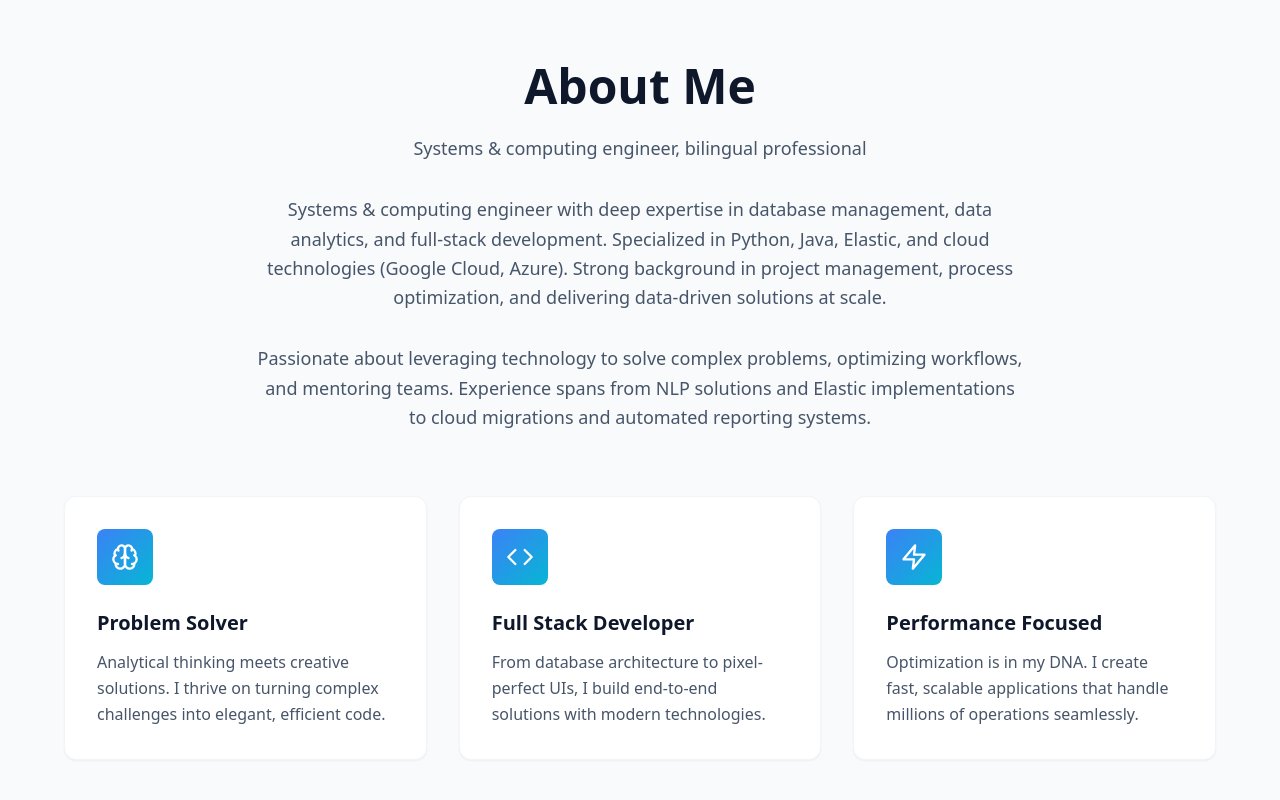
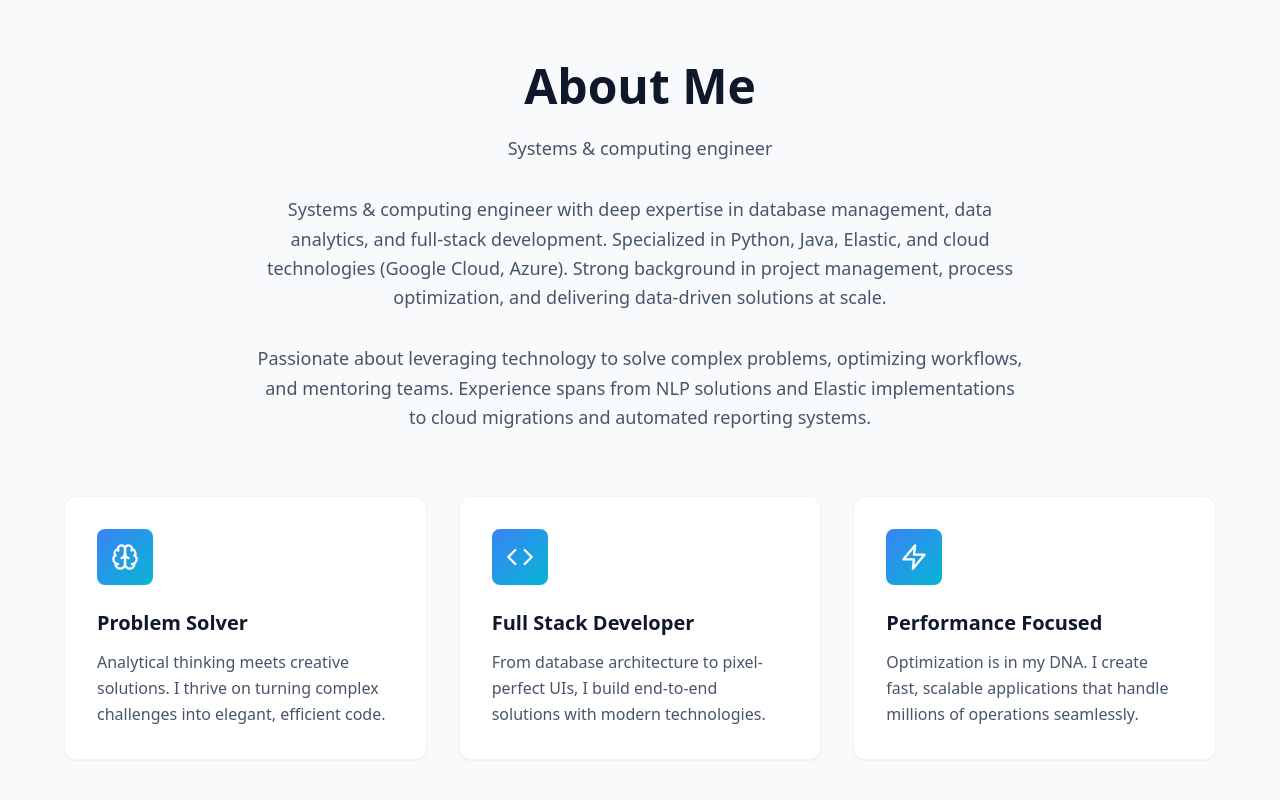
Before and after one commit to CamGitH/cam, a React (Vite) app: page / in a window 1280 px wide. Shown: the part 834-1634 px from the top of the page. Built offline with nearby package versions, Linux system fonts and the light colour scheme.

Commit message:
Updated LanguageContext.tsx

```diff
--- a/src/contexts/LanguageContext.tsx
+++ b/src/contexts/LanguageContext.tsx
@@ -22,7 +22,7 @@ const translations = {
     'hero.description': 'Enthusiastic about solving problems obtaining the best results, motivated by new challenges, learning and fast adapting, excellent teamwork skills with multiple stakeholders. Providing customized and helpful support experience, becoming a trusted advisor.',
     'hero.contact': 'Get in Touch',
     'about.title': 'About Me',
-    'about.subtitle': 'Systems & computing engineer, bilingual professional',
+    'about.subtitle': 'Systems & computing engineer',
     'about.description': "Systems & computing engineer with deep expertise in database management, data analytics, and full-stack development. Specialized in Python, Java, Elastic, and cloud technologies (Google Cloud, Azure). Strong background in project management, process optimization, and delivering data-driven solutions at scale.",
     'about.interests': 'Passionate about leveraging technology to solve complex problems, optimizing workflows, and mentoring teams. Experience spans from NLP solutions and Elastic implementations to cloud migrations and automated reporting systems.',
     'skills.title': 'Technical Skills',
```
